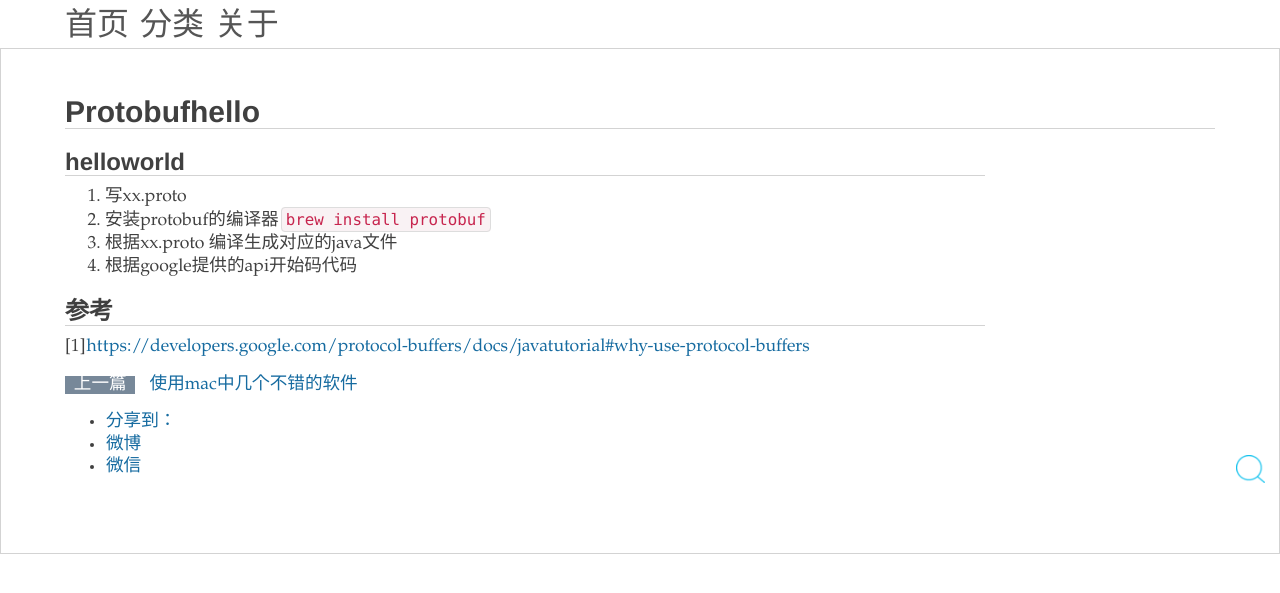
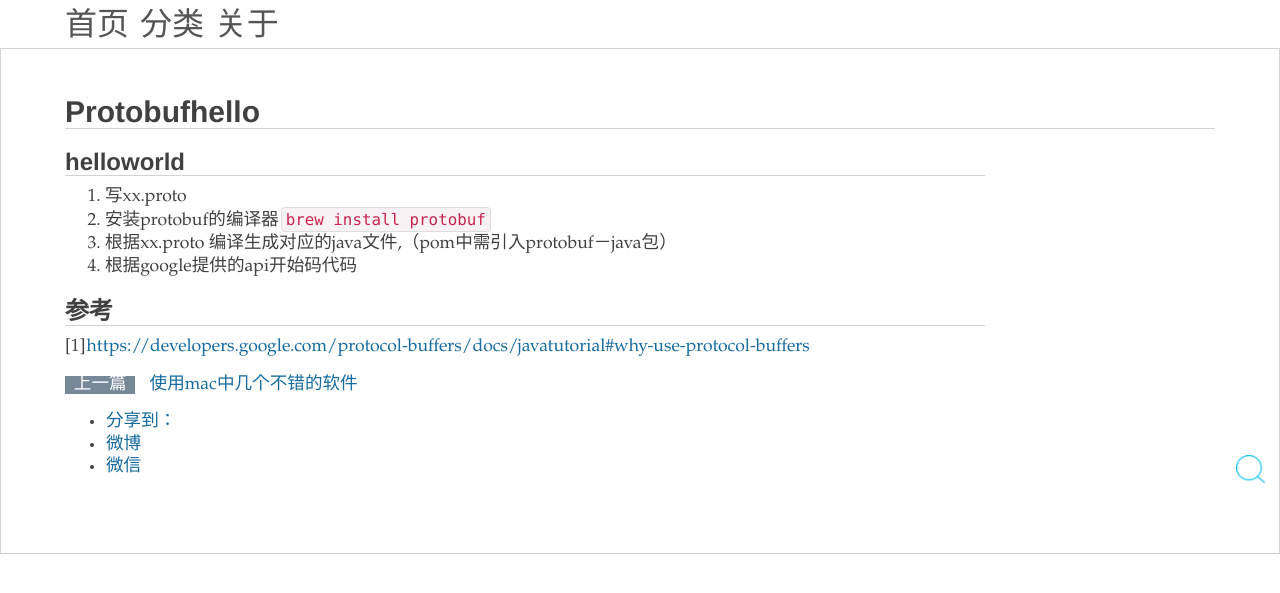
Before and after one commit to zy123a/lcj1992.github.com, a Jekyll site: the page built from _posts/soft/protobuf/2016-03-31-protobufHello.md, in a window 1280 px wide. Shown: the top 593 px of the page. Built offline with Jekyll 4.4.1, drawn with Linux system fonts in a browser that asks for light colours; nearby versions of some CDN libraries; comment, search, counter and statistics services are not loaded.

Commit message:
protobuf

```diff
--- a/_posts/soft/protobuf/2016-03-31-protobufHello.md
+++ b/_posts/soft/protobuf/2016-03-31-protobufHello.md
@@ -1,6 +1,6 @@
 ---
 layout : post
-tilte: protobuf的helloworld
+tilte: protobuf的helloworld（java）
 categories: soft
 tags: protobuf
 ---
@@ -10,7 +10,7 @@ tags: protobuf
 
 1.	写xx.proto
 2.  安装protobuf的编译器`brew install protobuf`
-3.	根据xx.proto 编译生成对应的java文件
+3.	根据xx.proto 编译生成对应的java文件,（pom中需引入protobuf－java包）
 4.	根据google提供的api开始码代码
 
 
```
